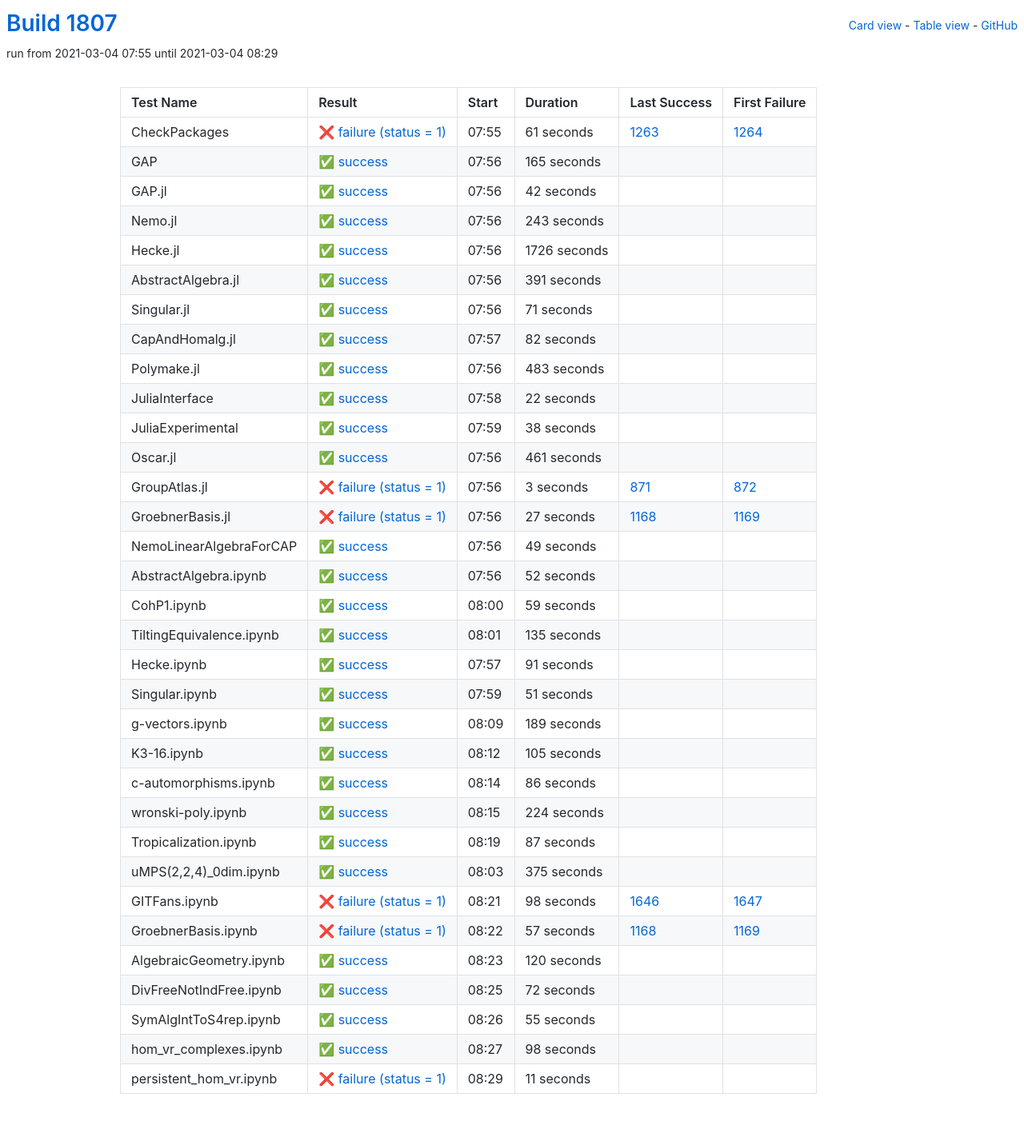
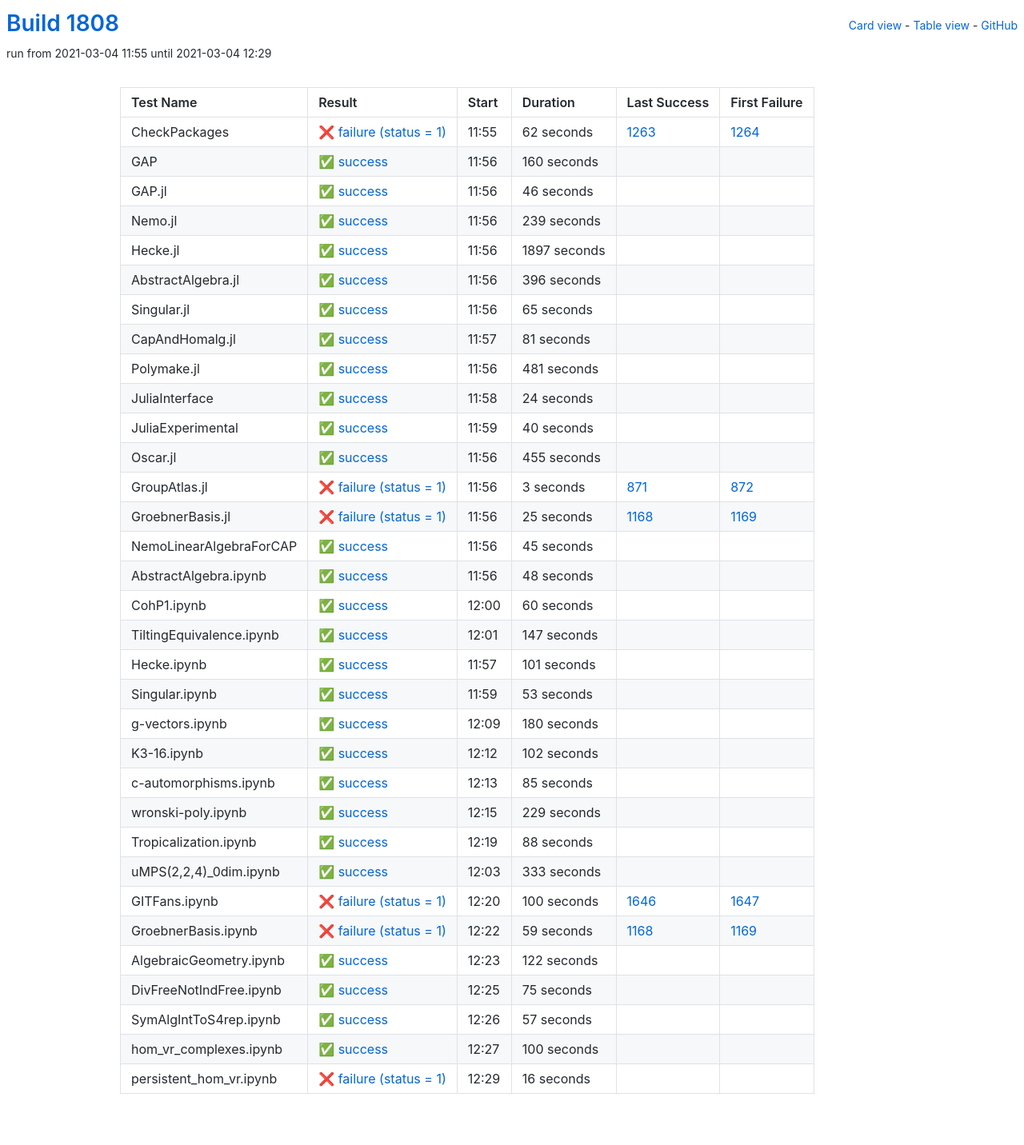
Before and after one commit to oscar-system/oscar-ci-status-stable, a Jekyll site: the page built from table.html, in a window 1280 px wide. Shown: the whole page at 80% size. Built offline with Jekyll 4.4.1, drawn with Linux system fonts in a browser that asks for light colours.

Commit message:
Build #1808

```diff
--- a/_data/ci.yml
+++ b/_data/ci.yml
@@ -1,6 +1,6 @@
 ---
-build: 1807
-build_url: https://oscarci.mathematik.uni-kl.de/job/oscar-stable/1807/
+build: 1808
+build_url: https://oscarci.mathematik.uni-kl.de/job/oscar-stable/1808/
 job: oscar-stable
 organization: oscar-system
 repo: oscar-ci-status-stable
@@ -8,152 +8,152 @@ repourl: https://github.com/oscar-system/oscar-ci-status-stable
 tests:
 - name: CheckPackages
   id: checkpackages
-  log: https://oscarci.mathematik.uni-kl.de/job/oscar-stable/1807/artifact/logs/build-1807/CheckPackages.log
-  start: 2021-03-04 07:55
+  log: https://oscarci.mathematik.uni-kl.de/job/oscar-stable/1808/artifact/logs/build-1808/CheckPackages.log
+  start: 2021-03-04 11:55
   success: false
   exitcode: 1
   status: failure
-  duration: 61
+  duration: 62
   last_success: 1263
   last_success_url: https://oscarci.mathematik.uni-kl.de/job/oscar-stable/1263/
   first_failure: 1264
   first_failure_url: https://oscarci.mathematik.uni-kl.de/job/oscar-stable/1264/
 - name: GAP
   id: gap
-  log: https://oscarci.mathematik.uni-kl.de/job/oscar-stable/1807/artifact/logs/build-1807/GAP.log
-  start: 2021-03-04 07:56
+  log: https://oscarci.mathematik.uni-kl.de/job/oscar-stable/1808/artifact/logs/build-1808/GAP.log
+  start: 2021-03-04 11:56
   success: true
   exitcode: 0
   status: success
-  duration: 165
+  duration: 160
   last_success: false
   last_success_url:
   first_failure: false
   first_failure_url:
 - name: GAP.jl
   id: gap-jl
-  log: https://oscarci.mathematik.uni-kl.de/job/oscar-stable/1807/artifact/logs/build-1807/GAP.jl.log
-  start: 2021-03-04 07:56
+  log: https://oscarci.mathematik.uni-kl.de/job/oscar-stable/1808/artifact/logs/build-1808/GAP.jl.log
+  start: 2021-03-04 11:56
   success: true
   exitcode: 0
   status: success
-  duration: 42
+  duration: 46
   last_success: false
   last_success_url:
   first_failure: false
   first_failure_url:
 - name: Nemo.jl
   id: nemo-jl
-  log: https://oscarci.mathematik.uni-kl.de/job/oscar-stable/1807/artifact/logs/build-1807/Nemo.jl.log
-  start: 2021-03-04 07:56
+  log: https://oscarci.mathematik.uni-kl.de/job/oscar-stable/1808/artifact/logs/build-1808/Nemo.jl.log
+  start: 2021-03-04 11:56
   success: true
   exitcode: 0
   status: success
-  duration: 243
+  duration: 239
   last_success: false
   last_success_url:
   first_failure: false
   first_failure_url:
 - name: Hecke.jl
   id: hecke-jl
-  log: https://oscarci.mathematik.uni-kl.de/job/oscar-stable/1807/artifact/logs/build-1807/Hecke.jl.log
-  start: 2021-03-04 07:56
+  log: https://oscarci.mathematik.uni-kl.de/job/oscar-stable/1808/artifact/logs/build-1808/Hecke.jl.log
+  start: 2021-03-04 11:56
   success: true
   exitcode: 0
   status: success
-  duration: 1726
+  duration: 1897
   last_success: false
   last_success_url:
   first_failure: false
   first_failure_url:
 - name: AbstractAlgebra.jl
   id: abstractalgebra-jl
-  log: https://oscarci.mathematik.uni-kl.de/job/oscar-stable/1807/artifact/logs/build-1807/AbstractAlgebra.jl.log
-  start: 2021-03-04 07:56
+  log: https://oscarci.mathematik.uni-kl.de/job/oscar-stable/1808/artifact/logs/build-1808/AbstractAlgebra.jl.log
+  start: 2021-03-04 11:56
   success: true
   exitcode: 0
   status: success
-  duration: 391
+  duration: 396
   last_success: false
   last_success_url:
   first_failure: false
   first_failure_url:
 - name: Singular.jl
   id: singular-jl
-  log: https://oscarci.mathematik.uni-kl.de/job/oscar-stable/1807/artifact/logs/build-1807/Singular.jl.log
-  start: 2021-03-04 07:56
+  log: https://oscarci.mathematik.uni-kl.de/job/oscar-stable/1808/artifact/logs/build-1808/Singular.jl.log
+  start: 2021-03-04 11:56
   success: true
   exitcode: 0
   status: success
-  duration: 71
+  duration: 65
   last_success: false
   last_success_url:
   first_failure: false
   first_failure_url:
 - name: CapAndHomalg.jl
   id: capandhomalg-jl
-  log: https://oscarci.mathematik.uni-kl.de/job/oscar-stable/1807/artifact/logs/build-1807/CapAndHomalg.jl.log
-  start: 2021-03-04 07:57
+  log: https://oscarci.mathematik.uni-kl.de/job/oscar-stable/1808/artifact/logs/build-1808/CapAndHomalg.jl.log
+  start: 2021-03-04 11:57
   success: true
   exitcode: 0
   status: success
-  duration: 82
+  duration: 81
   last_success: false
   last_success_url:
   first_failure: false
   first_failure_url:
 - name: Polymake.jl
   id: polymake-jl
-  log: https://oscarci.mathematik.uni-kl.de/job/oscar-stable/1807/artifact/logs/build-1807/Polymake.jl.log
-  start: 2021-03-04 07:56
+  log: https://oscarci.mathematik.uni-kl.de/job/oscar-stable/1808/artifact/logs/build-1808/Polymake.jl.log
+  start: 2021-03-04 11:56
   success: true
   exitcode: 0
   status: success
-  duration: 483
+  duration: 481
   last_success: false
   last_success_url:
   first_failure: false
   first_failure_url:
 - name: JuliaInterface
   id: juliainterface
-  log: https://oscarci.mathematik.uni-kl.de/job/oscar-stable/1807/artifact/logs/build-1807/JuliaInterface.log
-  start: 2021-03-04 07:58
+  log: https://oscarci.mathematik.uni-kl.de/job/oscar-stable/1808/artifact/logs/build-1808/JuliaInterface.log
+  start: 2021-03-04 11:58
   success: true
   exitcode: 0
   status: success
-  duration: 22
+  duration: 24
   last_success: false
   last_success_url:
   first_failure: false
   first_failure_url:
 - name: JuliaExperimental
   id: juliaexperimental
-  log: https://oscarci.mathematik.uni-kl.de/job/oscar-stable/1807/artifact/logs/build-1807/JuliaExperimental.log
-  start: 2021-03-04 07:59
+  log: https://oscarci.mathematik.uni-kl.de/job/oscar-stable/1808/artifact/logs/build-1808/JuliaExperimental.log
+  start: 2021-03-04 11:59
   success: true
   exitcode: 0
   status: success
-  duration: 38
+  duration: 40
   last_success: false
   last_success_url:
   first_failure: false
   first_failure_url:
 - name: Oscar.jl
   id: oscar-jl
-  log: https://oscarci.mathematik.uni-kl.de/job/oscar-stable/1807/artifact/logs/build-1807/Oscar.jl.log
-  start: 2021-03-04 07:56
+  log: https://oscarci.mathematik.uni-kl.de/job/oscar-stable/1808/artifact/logs/build-1808/Oscar.jl.log
+  start: 2021-03-04 11:56
   success: true
   exitcode: 0
   status: success
-  duration: 461
+  duration: 455
   last_success: false
   last_success_url:
   first_failure: false
   first_failure_url:
 - name: GroupAtlas.jl
   id: groupatlas-jl
-  log: https://oscarci.mathematik.uni-kl.de/job/oscar-stable/1807/artifact/logs/build-1807/GroupAtlas.jl.log
-  start: 2021-03-04 07:56
+  log: https://oscarci.mathematik.uni-kl.de/job/oscar-stable/1808/artifact/logs/build-1808/GroupAtlas.jl.log
+  start: 2021-03-04 11:56
   success: false
   exitcode: 1
   status: failure
@@ -164,240 +164,240 @@ tests:
   first_failure_url: https://oscarci.mathematik.uni-kl.de/job/oscar-stable/872/
 - name: GroebnerBasis.jl
   id: groebnerbasis-jl
-  log: https://oscarci.mathematik.uni-kl.de/job/oscar-stable/1807/artifact/logs/build-1807/GroebnerBasis.jl.log
-  start: 2021-03-04 07:56
+  log: https://oscarci.mathematik.uni-kl.de/job/oscar-stable/1808/artifact/logs/build-1808/GroebnerBasis.jl.log
+  start: 2021-03-04 11:56
   success: false
   exitcode: 1
   status: failure
-  duration: 27
+  duration: 25
   last_success: 1168
   last_success_url: https://oscarci.mathematik.uni-kl.de/job/oscar-stable/1168/
   first_failure: 1169
   first_failure_url: https://oscarci.mathematik.uni-kl.de/job/oscar-stable/1169/
 - name: NemoLinearAlgebraForCAP
   id: nemolinearalgebraforcap
-  log: https://oscarci.mathematik.uni-kl.de/job/oscar-stable/1807/artifact/logs/build-1807/NemoLinearAlgebraForCAP.log
-  start: 2021-03-04 07:56
+  log: https://oscarci.mathematik.uni-kl.de/job/oscar-stable/1808/artifact/logs/build-1808/NemoLinearAlgebraForCAP.log
+  start: 2021-03-04 11:56
   success: true
   exitcode: 0
   status: success
-  duration: 49
+  duration: 45
   last_success: false
   last_success_url:
   first_failure: false
   first_failure_url:
 - name: AbstractAlgebra.ipynb
   id: abstractalgebra-ipynb
-  log: https://oscarci.mathematik.uni-kl.de/job/oscar-stable/1807/artifact/logs/build-1807/AbstractAlgebra.ipynb.log
-  start: 2021-03-04 07:56
+  log: https://oscarci.mathematik.uni-kl.de/job/oscar-stable/1808/artifact/logs/build-1808/AbstractAlgebra.ipynb.log
+  start: 2021-03-04 11:56
   success: true
   exitcode: 0
   status: success
-  duration: 52
+  duration: 48
   last_success: false
   last_success_url:
   first_failure: false
   first_failure_url:
 - name: CohP1.ipynb
   id: cohp1-ipynb
-  log: https://oscarci.mathematik.uni-kl.de/job/oscar-stable/1807/artifact/logs/build-1807/CohP1.ipynb.log
-  start: 2021-03-04 08:00
+  log: https://oscarci.mathematik.uni-kl.de/job/oscar-stable/1808/artifact/logs/build-1808/CohP1.ipynb.log
+  start: 2021-03-04 12:00
   success: true
   exitcode: 0
   status: success
-  duration: 59
+  duration: 60
   last_success: false
   last_success_url:
   first_failure: false
   first_failure_url:
 - name: TiltingEquivalence.ipynb
   id: tiltingequivalence-ipynb
-  log: https://oscarci.mathematik.uni-kl.de/job/oscar-stable/1807/artifact/logs/build-1807/TiltingEquivalence.ipynb.log
-  start: 2021-03-04 08:01
+  log: https://oscarci.mathematik.uni-kl.de/job/oscar-stable/1808/artifact/logs/build-1808/TiltingEquivalence.ipynb.log
+  start: 2021-03-04 12:01
   success: true
   exitcode: 0
   status: success
-  duration: 135
+  duration: 147
   last_success: false
   last_success_url:
   first_failure: false
   first_failure_url:
 - name: Hecke.ipynb
   id: hecke-ipynb
-  log: https://oscarci.mathematik.uni-kl.de/job/oscar-stable/1807/artifact/logs/build-1807/Hecke.ipynb.log
-  start: 2021-03-04 07:57
+  log: https://oscarci.mathematik.uni-kl.de/job/oscar-stable/1808/artifact/logs/build-1808/Hecke.ipynb.log
+  start: 2021-03-04 11:57
   success: true
   exitcode: 0
   status: success
-  duration: 91
+  duration: 101
   last_success: false
   last_success_url:
   first_failure: false
   first_failure_url:
 - name: Singular.ipynb
   id: singular-ipynb
-  log: https://oscarci.mathematik.uni-kl.de/job/oscar-stable/1807/artifact/logs/build-1807/Singular.ipynb.log
-  start: 2021-03-04 07:59
+  log: https://oscarci.mathematik.uni-kl.de/job/oscar-stable/1808/artifact/logs/build-1808/Singular.ipynb.log
+  start: 2021-03-04 11:59
   success: true
   exitcode: 0
   status: success
-  duration: 51
+  duration: 53
   last_success: false
   last_success_url:
   first_failure: false
   first_failure_url:
 - name: g-vectors.ipynb
   id: g-vectors-ipynb
-  log: https://oscarci.mathematik.uni-kl.de/job/oscar-stable/1807/artifact/logs/build-1807/g-vectors.ipynb.log
-  start: 2021-03-04 08:09
+  log: https://oscarci.mathematik.uni-kl.de/job/oscar-stable/1808/artifact/logs/build-1808/g-vectors.ipynb.log
+  start: 2021-03-04 12:09
   success: true
   exitcode: 0
   status: success
-  duration: 189
+  duration: 180
   last_success: false
   last_success_url:
   first_failure: false
   first_failure_url:
 - name: K3-16.ipynb
   id: k3-16-ipynb
-  log: https://oscarci.mathematik.uni-kl.de/job/oscar-stable/1807/artifact/logs/build-1807/K3-16.ipynb.log
-  start: 2021-03-04 08:12
+  log: https://oscarci.mathematik.uni-kl.de/job/oscar-stable/1808/artifact/logs/build-1808/K3-16.ipynb.log
+  start: 2021-03-04 12:12
   success: true
   exitcode: 0
   status: success
-  duration: 105
+  duration: 102
   last_success: false
   last_success_url:
   first_failure: false
   first_failure_url:
 - name: c-automorphisms.ipynb
   id: c-automorphisms-ipynb
-  log: https://oscarci.mathematik.uni-kl.de/job/oscar-stable/1807/artifact/logs/build-1807/c-automorphisms.ipynb.log
-  start: 2021-03-04 08:14
+  log: https://oscarci.mathematik.uni-kl.de/job/oscar-stable/1808/artifact/logs/build-1808/c-automorphisms.ipynb.log
+  start: 2021-03-04 12:13
   success: true
   exitcode: 0
   status: success
-  duration: 86
+  duration: 85
   last_success: false
   last_success_url:
   first_failure: false
   first_failure_url:
 - name: wronski-poly.ipynb
   id: wronski-poly-ipynb
-  log: https://oscarci.mathematik.uni-kl.de/job/oscar-stable/1807/artifact/logs/build-1807/wronski-poly.ipynb.log
-  start: 2021-03-04 08:15
+  log: https://oscarci.mathematik.uni-kl.de/job/oscar-stable/1808/artifact/logs/build-1808/wronski-poly.ipynb.log
+  start: 2021-03-04 12:15
   success: true
   exitcode: 0
   status: success
-  duration: 224
+  duration: 229
   last_success: false
   last_success_url:
   first_failure: false
   first_failure_url:
 - name: Tropicalization.ipynb
   id: tropicalization-ipynb
-  log: https://oscarci.mathematik.uni-kl.de/job/oscar-stable/1807/artifact/logs/build-1807/Tropicalization.ipynb.log
-  start: 2021-03-04 08:19
+  log: https://oscarci.mathematik.uni-kl.de/job/oscar-stable/1808/artifact/logs/build-1808/Tropicalization.ipynb.log
+  start: 2021-03-04 12:19
   success: true
   exitcode: 0
   status: success
-  duration: 87
+  duration: 88
   last_success: false
   last_success_url:
   first_failure: false
   first_failure_url:
 - name: uMPS(2,2,4)_0dim.ipynb
   id: umps-2-2-4-0dim-ipynb
-  log: https://oscarci.mathematik.uni-kl.de/job/oscar-stable/1807/artifact/logs/build-1807/uMPS-2-2-4-_0dim.ipynb.log
-  start: 2021-03-04 08:03
+  log: https://oscarci.mathematik.uni-kl.de/job/oscar-stable/1808/artifact/logs/build-1808/uMPS-2-2-4-_0dim.ipynb.log
+  start: 2021-03-04 12:03
   success: true
   exitcode: 0
   status: success
-  duration: 375
+  duration: 333
   last_success: false
   last_success_url:
   first_failure: false
   first_failure_url:
 - name: GITFans.ipynb
   id: gitfans-ipynb
-  log: https://oscarci.mathematik.uni-kl.de/job/oscar-stable/1807/artifact/logs/build-1807/GITFans.ipynb.log
-  start: 2021-03-04 08:21
+  log: https://oscarci.mathematik.uni-kl.de/job/oscar-stable/1808/artifact/logs/build-1808/GITFans.ipynb.log
+  start: 2021-03-04 12:20
   success: false
   exitcode: 1
   status: failure
-  duration: 98
+  duration: 100
   last_success: 1646
   last_success_url: https://oscarci.mathematik.uni-kl.de/job/oscar-stable/1646/
   first_failure: 1647
   first_failure_url: https://oscarci.mathematik.uni-kl.de/job/oscar-stable/1647/
 - name: GroebnerBasis.ipynb
   id: groebnerbasis-ipynb
-  log: https://oscarci.mathematik.uni-kl.de/job/oscar-stable/1807/artifact/logs/build-1807/GroebnerBasis.ipynb.log
-  start: 2021-03-04 08:22
+  log: https://oscarci.mathematik.uni-kl.de/job/oscar-stable/1808/artifact/logs/build-1808/GroebnerBasis.ipynb.log
+  start: 2021-03-04 12:22
   success: false
   exitcode: 1
   status: failure
-  duration: 57
+  duration: 59
   last_success: 1168
   last_success_url: https://oscarci.mathematik.uni-kl.de/job/oscar-stable/1168/
   first_failure: 1169
   first_failure_url: https://oscarci.mathematik.uni-kl.de/job/oscar-stable/1169/
 - name: AlgebraicGeometry.ipynb
   id: algebraicgeometry-ipynb
-  log: https://oscarci.mathematik.uni-kl.de/job/oscar-stable/1807/artifact/logs/build-1807/AlgebraicGeometry.ipynb.log
-  start: 2021-03-04 08:23
+  log: https://oscarci.mathematik.uni-kl.de/job/oscar-stable/1808/artifact/logs/build-1808/AlgebraicGeometry.ipynb.log
+  start: 2021-03-04 12:23
   success: true
   exitcode: 0
   status: success
-  duration: 120
+  duration: 122
   last_success: false
   last_success_url:
   first_failure: false
   first_failure_url:
 - name: DivFreeNotIndFree.ipynb
   id: divfreenotindfree-ipynb
-  log: https://oscarci.mathematik.uni-kl.de/job/oscar-stable/1807/artifact/logs/build-1807/DivFreeNotIndFree.ipynb.log
-  start: 2021-03-04 08:25
+  log: https://oscarci.mathematik.uni-kl.de/job/oscar-stable/1808/artifact/logs/build-1808/DivFreeNotIndFree.ipynb.log
+  start: 2021-03-04 12:25
   success: true
   exitcode: 0
   status: success
-  duration: 72
+  duration: 75
   last_success: false
   last_success_url:
   first_failure: false
   first_failure_url:
 - name: SymAlgIntToS4rep.ipynb
   id: symalginttos4rep-ipynb
-  log: https://oscarci.mathematik.uni-kl.de/job/oscar-stable/1807/artifact/logs/build-1807/SymAlgIntToS4rep.ipynb.log
-  start: 2021-03-04 08:26
+  log: https://oscarci.mathematik.uni-kl.de/job/oscar-stable/1808/artifact/logs/build-1808/SymAlgIntToS4rep.ipynb.log
+  start: 2021-03-04 12:26
   success: true
   exitcode: 0
   status: success
-  duration: 55
+  duration: 57
   last_success: false
   last_success_url:
   first_failure: false
   first_failure_url:
 - name: hom_vr_complexes.ipynb
   id: hom-vr-complexes-ipynb
-  log: https://oscarci.mathematik.uni-kl.de/job/oscar-stable/1807/artifact/logs/build-1807/hom_vr_complexes.ipynb.log
-  start: 2021-03-04 08:27
+  log: https://oscarci.mathematik.uni-kl.de/job/oscar-stable/1808/artifact/logs/build-1808/hom_vr_complexes.ipynb.log
+  start: 2021-03-04 12:27
   success: true
   exitcode: 0
   status: success
-  duration: 98
+  duration: 100
   last_success: false
   last_success_url:
   first_failure: false
   first_failure_url:
 - name: persistent_hom_vr.ipynb
   id: persistent-hom-vr-ipynb
-  log: https://oscarci.mathematik.uni-kl.de/job/oscar-stable/1807/artifact/logs/build-1807/persistent_hom_vr.ipynb.log
-  start: 2021-03-04 08:29
+  log: https://oscarci.mathematik.uni-kl.de/job/oscar-stable/1808/artifact/logs/build-1808/persistent_hom_vr.ipynb.log
+  start: 2021-03-04 12:29
   success: false
   exitcode: 1
   status: failure
-  duration: 11
+  duration: 16
   last_success: false
   last_success_url:
   first_failure: false
```
Also changed, not shown: README.md.
